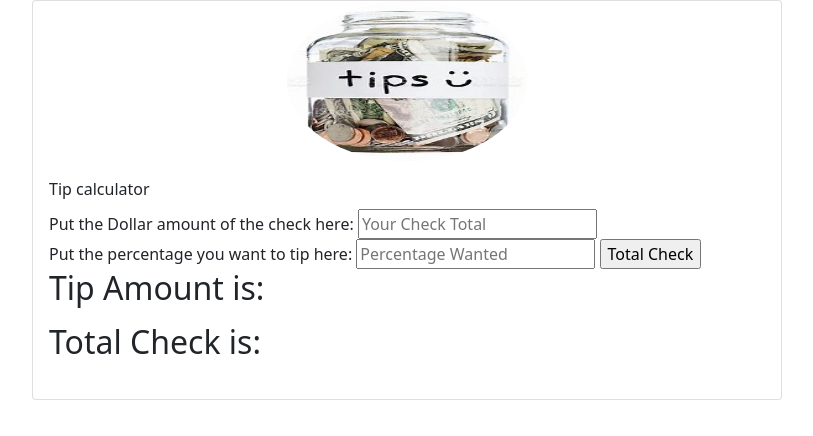
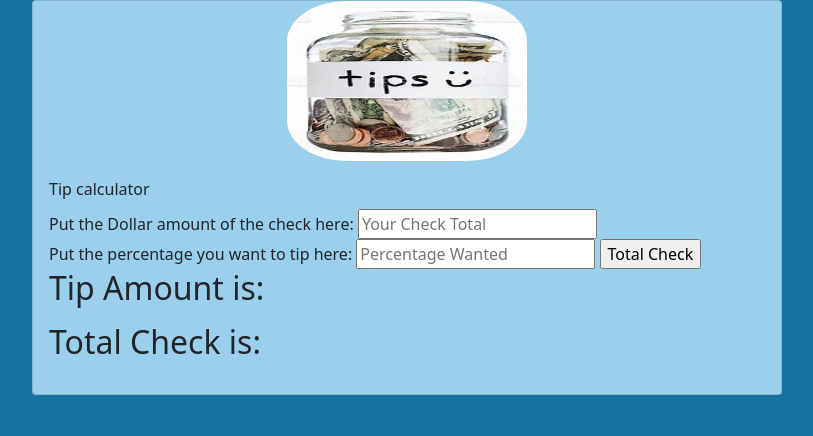
Before and after one commit to NPitroff/tipCalculator, a plain HTML site: page index.html in a window 1280 px wide. Shown: the whole page, without its empty margins (368-1181 px from the left). Drawn offline with nearby package versions, Linux system fonts and the light colour scheme.

Commit message:
Added CSS

```diff
--- a/CSS/styles.css
+++ b/CSS/styles.css
@@ -1,14 +1,17 @@
+body{
+  background-color: #1572A1;
+}
+
 .card{
   width:46.875rem;
-  height: 25rem;
+  /* height: 25rem; */
   margin-left: 25rem;
-
+  background-color: #9AD0EC;
 }
-
-
 
 .card-img-top{
   width:15rem;
   height:10rem;
   display:block;
+  border-radius: 25%;
 }
--- a/index.html
+++ b/index.html
@@ -10,7 +10,7 @@
   </head>
   <body>
     <div class="card">
-      <img src="css/tipJar.jpg" class="card-img-top rounded-circle mx-auto" id="coins" alt="Money Image">
+      <img src="css/tipJar.jpg" class="card-img-top  mx-auto" id="coins" alt="Money Image">
       <div class="card-body">
         <div class="card-title">
             Tip calculator
```
